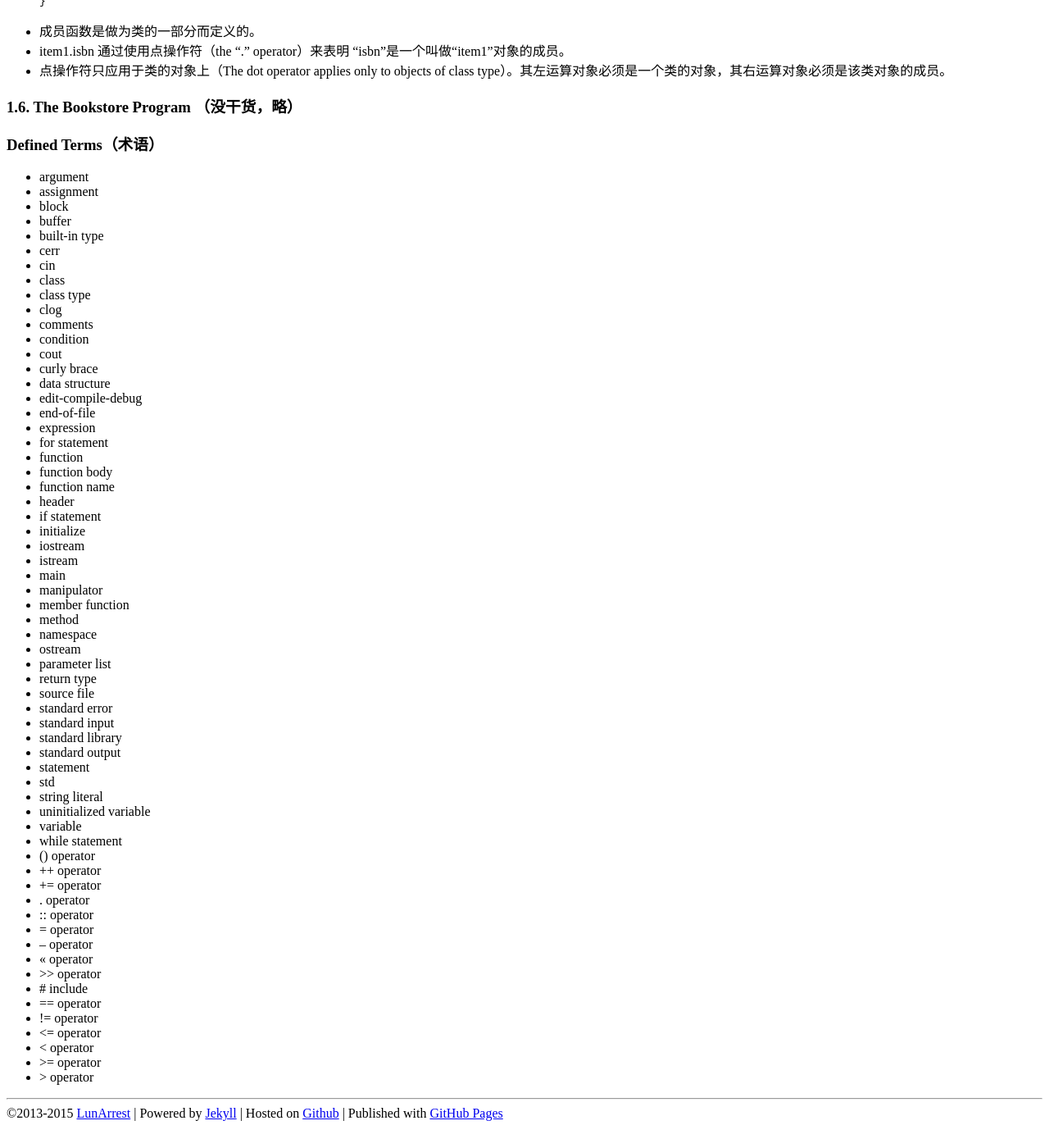
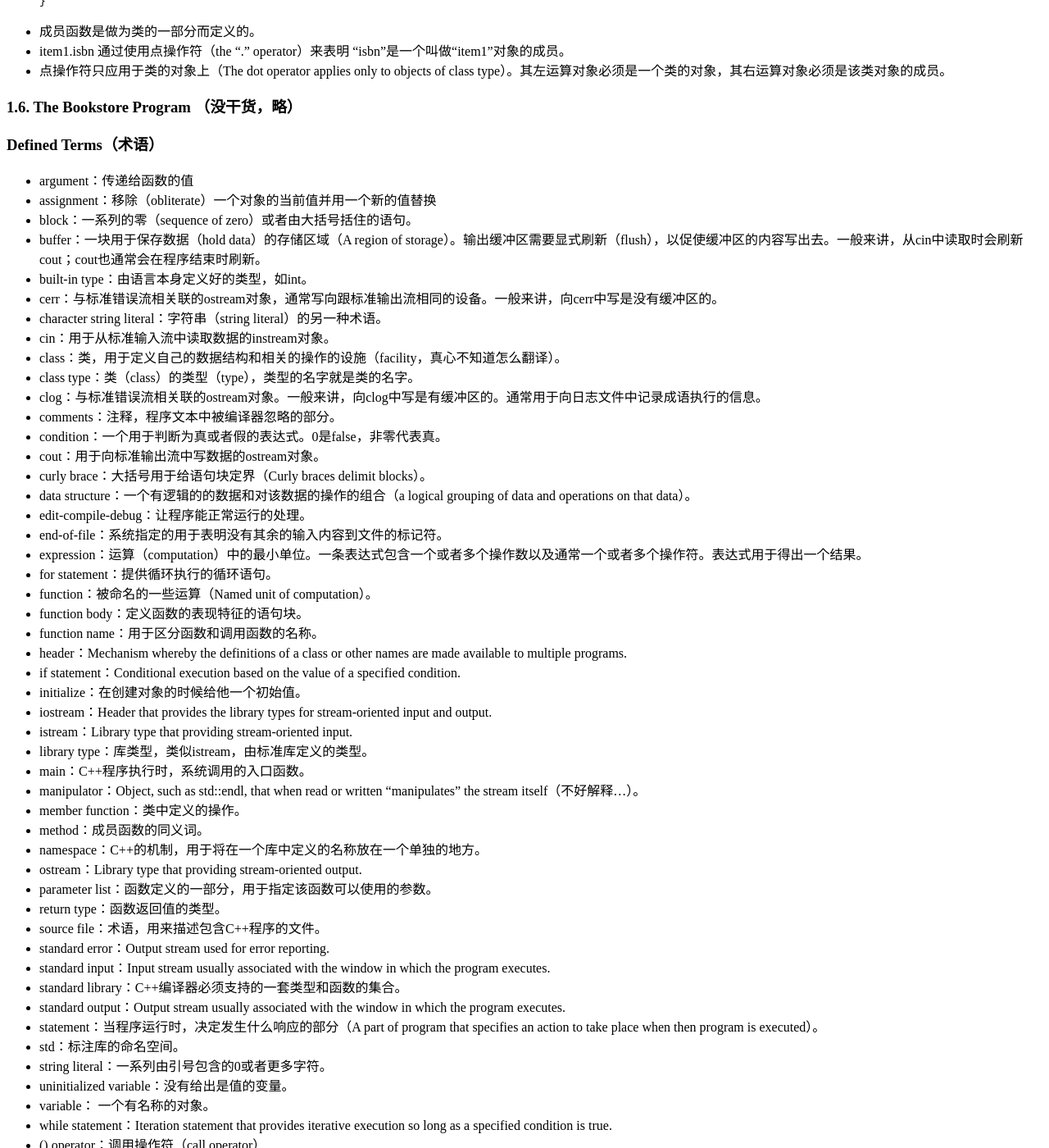
Before and after one commit to LunArrest/LunArrest.github.io, a Jekyll site: the page built from _posts/2015-01-07-cpp-primer-5th-memo.md, in a window 1280 px wide and 1400 px high, scrolled down 3816 px. Shown: the whole window at 82% size. Built offline with Jekyll 4.4.1, drawn with Linux system fonts in a browser that asks for light colours; before the commit the page ends 5191 px from its top, so only the background shows below that; some of the changed text lies outside the part shown.

Commit message:
- 读书笔记

```diff
--- a/_posts/2015-01-07-cpp-primer-5th-memo.md
+++ b/_posts/2015-01-07-cpp-primer-5th-memo.md
@@ -193,65 +193,67 @@ int main()
 
 ### Defined Terms（术语）
 
- * argument
- * assignment
- * block
- * buffer
- * built-in type
- * cerr
- * cin
- * class
- * class type
- * clog
- * comments
- * condition
- * cout
- * curly brace
- * data structure
- * edit-compile-debug
- * end-of-file
- * expression
- * for statement
- * function
- * function body
- * function name
- * header
- * if statement
- * initialize
- * iostream
- * istream
- * main
- * manipulator
- * member function
- * method
- * namespace
- * ostream
- * parameter list
- * return type
- * source file
- * standard error
- * standard input
- * standard library
- * standard output
- * statement
- * std
- * string literal
- * uninitialized variable
- * variable
- * while statement
- * () operator
- * ++ operator
- * += operator
- * . operator
- * :: operator
- * = operator
- * -- operator
- * << operator
- * \>\> operator
- * \# include
- * == operator
- * != operator
- * <= operator
- * < operator
- * \>= operator
- * \> operator
+ * argument：传递给函数的值
+ * assignment：移除（obliterate）一个对象的当前值并用一个新的值替换
+ * block：一系列的零（sequence of zero）或者由大括号括住的语句。
+ * buffer：一块用于保存数据（hold data）的存储区域（A region of storage）。输出缓冲区需要显式刷新（flush），以促使缓冲区的内容写出去。一般来讲，从cin中读取时会刷新cout；cout也通常会在程序结束时刷新。
+ * built-in type：由语言本身定义好的类型，如int。
+ * cerr：与标准错误流相关联的ostream对象，通常写向跟标准输出流相同的设备。一般来讲，向cerr中写是没有缓冲区的。
+ * character string literal：字符串（string literal）的另一种术语。
+ * cin：用于从标准输入流中读取数据的instream对象。
+ * class：类，用于定义自己的数据结构和相关的操作的设施（facility，真心不知道怎么翻译）。
+ * class type：类（class）的类型（type），类型的名字就是类的名字。
+ * clog：与标准错误流相关联的ostream对象。一般来讲，向clog中写是有缓冲区的。通常用于向日志文件中记录成语执行的信息。
+ * comments：注释，程序文本中被编译器忽略的部分。
+ * condition：一个用于判断为真或者假的表达式。0是false，非零代表真。
+ * cout：用于向标准输出流中写数据的ostream对象。
+ * curly brace：大括号用于给语句块定界（Curly braces delimit blocks）。
+ * data structure：一个有逻辑的的数据和对该数据的操作的组合（a logical grouping of data and operations on that data）。
+ * edit-compile-debug：让程序能正常运行的处理。
+ * end-of-file：系统指定的用于表明没有其余的输入内容到文件的标记符。
+ * expression：运算（computation）中的最小单位。一条表达式包含一个或者多个操作数以及通常一个或者多个操作符。表达式用于得出一个结果。
+ * for statement：提供循环执行的循环语句。
+ * function：被命名的一些运算（Named unit of computation）。
+ * function body：定义函数的表现特征的语句块。
+ * function name：用于区分函数和调用函数的名称。
+ * header：Mechanism whereby the definitions of a class or other names are made available to multiple programs.
+ * if statement：Conditional execution based on the value of a specified condition.
+ * initialize：在创建对象的时候给他一个初始值。
+ * iostream：Header that provides the library types for stream-oriented input and output.
+ * istream：Library type that providing stream-oriented input.
+ * library type：库类型，类似istream，由标准库定义的类型。
+ * main：C++程序执行时，系统调用的入口函数。
+ * manipulator：Object, such as std::endl, that when read or written "manipulates" the stream itself（不好解释...）。
+ * member function：类中定义的操作。
+ * method：成员函数的同义词。
+ * namespace：C++的机制，用于将在一个库中定义的名称放在一个单独的地方。
+ * ostream：Library type that providing stream-oriented output.
+ * parameter list：函数定义的一部分，用于指定该函数可以使用的参数。
+ * return type：函数返回值的类型。
+ * source file：术语，用来描述包含C++程序的文件。
+ * standard error：Output stream used for error reporting.
+ * standard input：Input stream usually associated with the window in which the program executes.
+ * standard library：C++编译器必须支持的一套类型和函数的集合。
+ * standard output：Output stream usually associated with the window in which the program executes.
+ * statement：当程序运行时，决定发生什么响应的部分（A part of program that specifies an action to take place when then program is executed）。
+ * std：标注库的命名空间。
+ * string literal：一系列由引号包含的0或者更多字符。
+ * uninitialized variable：没有给出是值的变量。
+ * variable： 一个有名称的对象。
+ * while statement：Iteration statement that provides iterative execution so long as a specified condition is true.
+ * () operator：调用操作符（call operator）
+ * ++ operator：增量操作符（increment operator）
+ * += operator：加复合赋值运算符
+ * . operator：点运算符，用于访问对象成员
+ * :: operator：范围运算符，用于访问命名空间中的名称。
+ * = operator：赋值预算符
+ * -- operator：减量运算符（decrement operator）
+ * << operator：输出运算符
+ * \>\> operator：输入运算符
+ * \# include：Directive that makes code in a header available to a program.
+ * == operator：等于操作符（the equality operator）
+ * != operator：不等于操作符（the inequality operator）
+ * <= operator：小于等于操作符（the less-than-or-equal operator）
+ * < operator：小于操作符（the less-than operator）
+ * \>= operator：大于等于操作符（the greater-than-or-equal operator）
+ * \> operator：大宇操作符（the greater-than operator）
```
